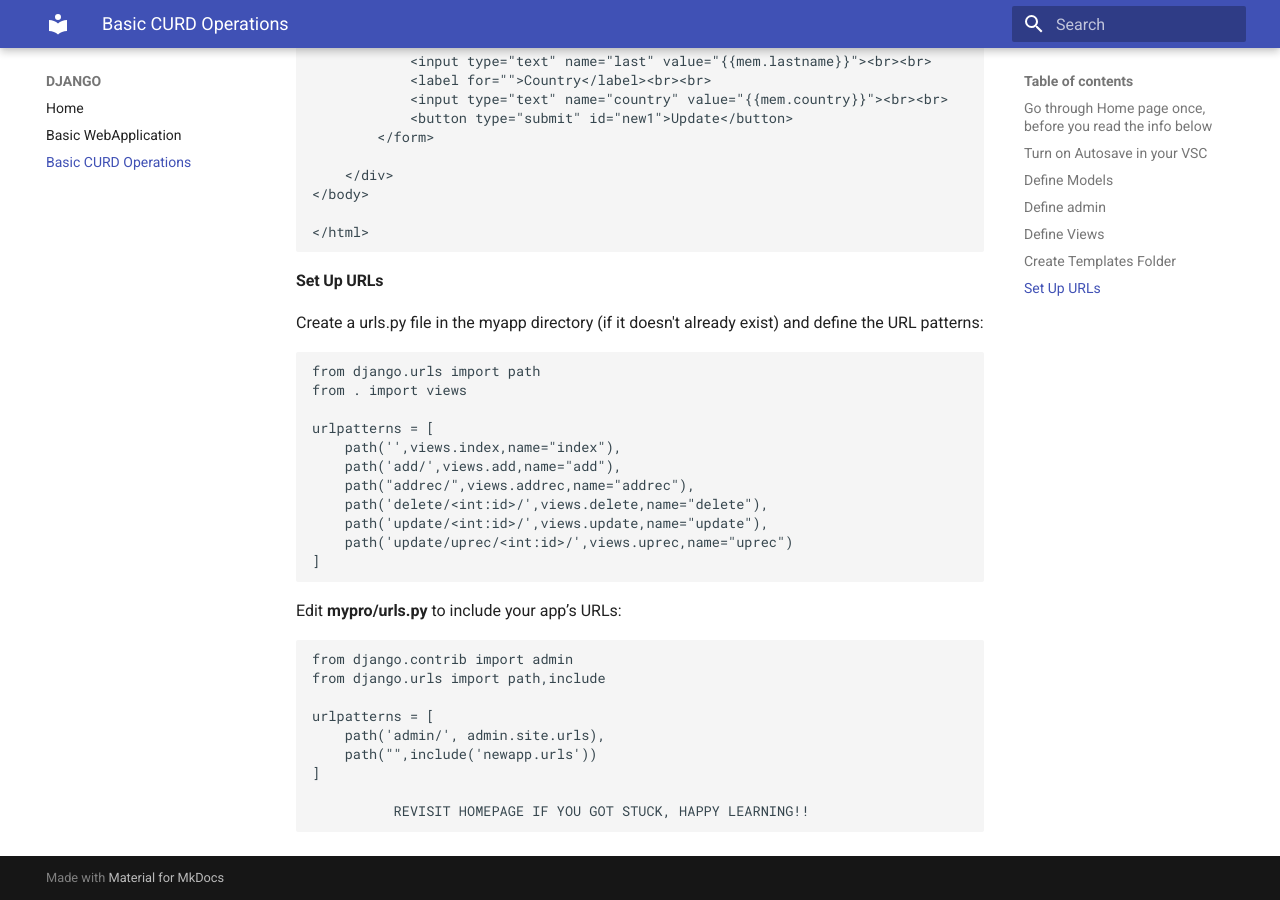
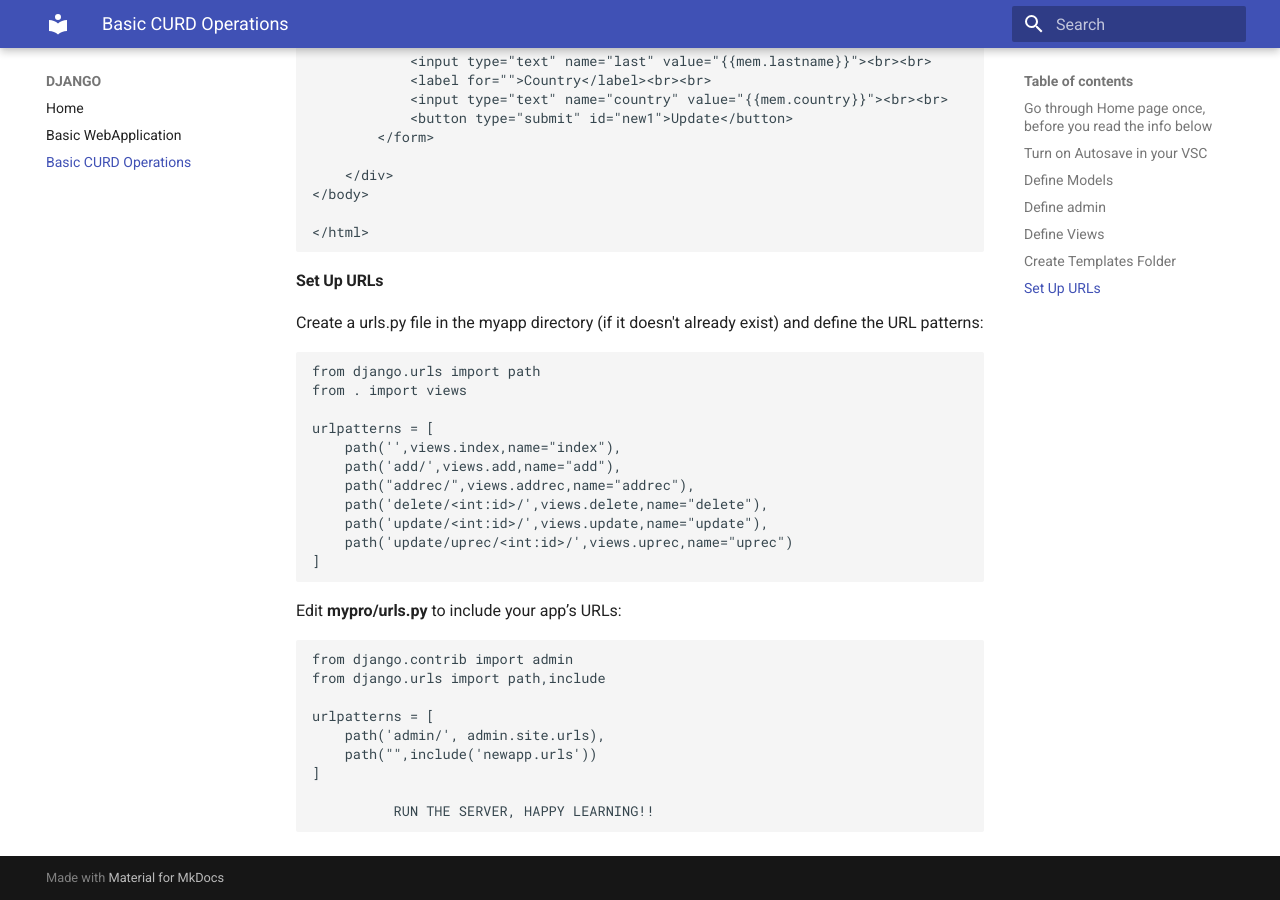
Before and after one commit to Chandhu3303/git-tuts, an MkDocs documentation site: the page built from DOCUMENTATION/docs/docs/module2.md, in a window 1280 px wide and 900 px high, scrolled down 4733 px. Built offline with MkDocs 1.6.1 and Material for MkDocs 9.7.7, drawn with Linux system fonts in a browser that asks for light colours.

Commit message:
Update module2.md

```diff
--- a/DOCUMENTATION/docs/docs/module2.md
+++ b/DOCUMENTATION/docs/docs/module2.md
@@ -260,4 +260,4 @@ Edit **mypro/urls.py** to include your app’s URLs:
         path("",include('newapp.urls'))
     ]
 
-              REVISIT HOMEPAGE IF YOU GOT STUCK, HAPPY LEARNING!!
+              RUN THE SERVER, HAPPY LEARNING!!
```
